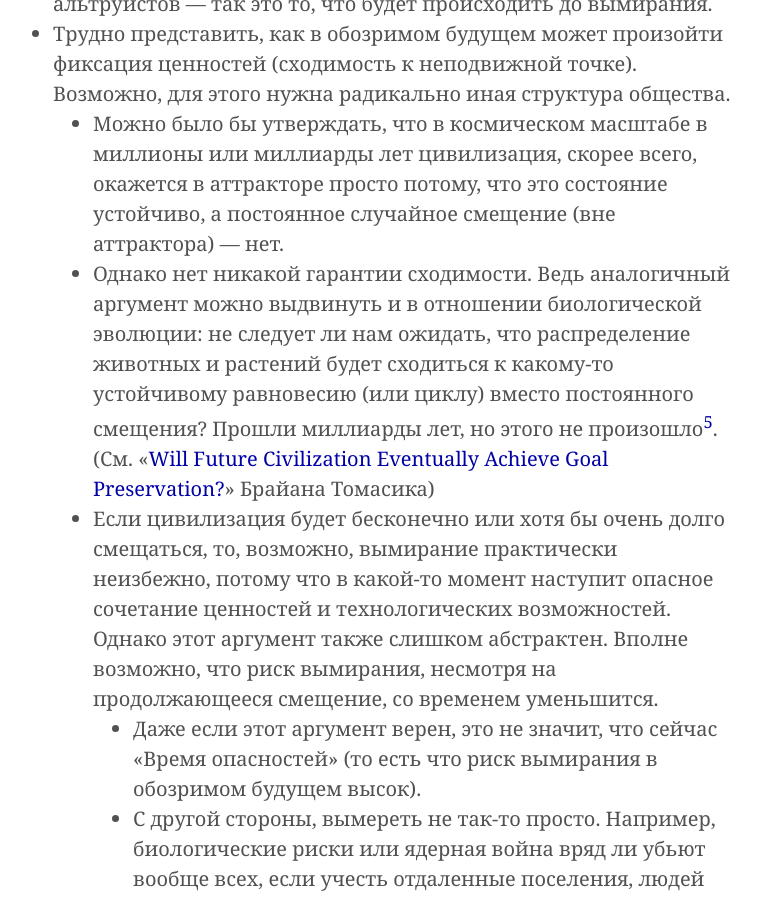
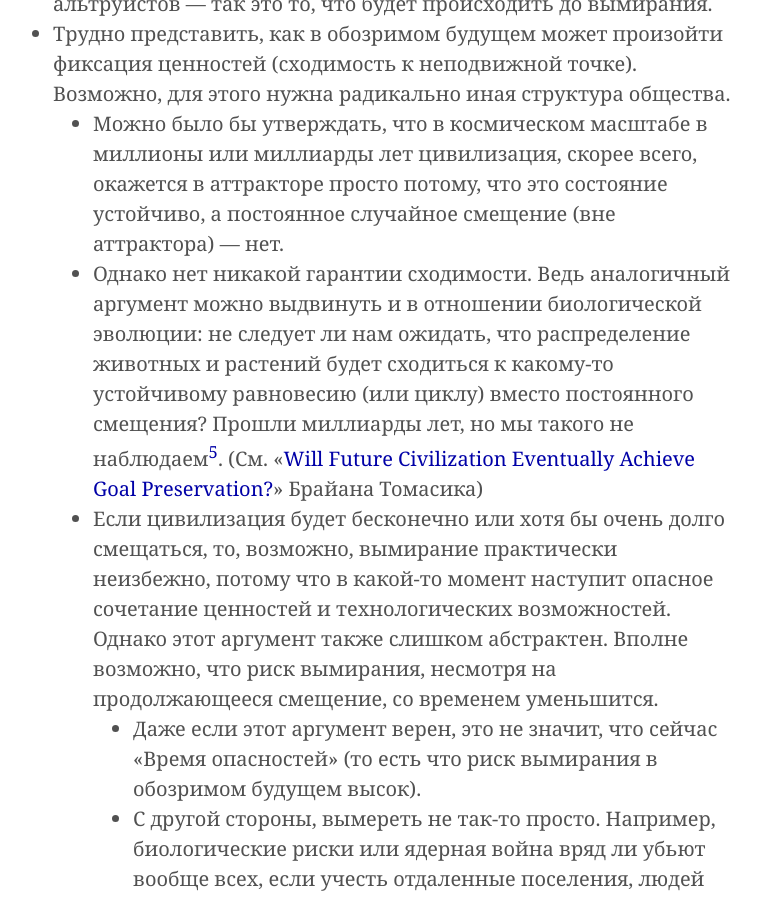
Before and after one commit to ReducingSuffering/reducingsuffering.github.io, a Jekyll site: the page built from _articles/tobias-baumann-chaos-theory-attractors-and-longtermism.md, in a window 1280 px wide and 900 px high, scrolled down 4129 px. Shown: the whole window, without its empty margins (267-1028 px from the left). Built offline with Jekyll 4.4.1, drawn with Linux system fonts in a browser that asks for light colours; formulas are drawn with MathJax 3.

Commit message:
Update tobias-baumann-chaos-theory-attractors-and-longtermism.md

```diff
--- a/_articles/tobias-baumann-chaos-theory-attractors-and-longtermism.md
+++ b/_articles/tobias-baumann-chaos-theory-attractors-and-longtermism.md
@@ -53,7 +53,7 @@ math: true
 - Из некоторых предположений космологии следует, что вымирание в конце концов неизбежно (например, из-за [тепловой смерти Вселенной](https://ru.wikipedia.org/wiki/%D0%A2%D0%B5%D0%BF%D0%BB%D0%BE%D0%B2%D0%B0%D1%8F_%D1%81%D0%BC%D0%B5%D1%80%D1%82%D1%8C_%D0%92%D1%81%D0%B5%D0%BB%D0%B5%D0%BD%D0%BD%D0%BE%D0%B9)). Однако, что важно для эффективных альтруистов — так это то, что будет происходить до вымирания.
 - Трудно представить, как в обозримом будущем может произойти фиксация ценностей (сходимость к неподвижной точке). Возможно, для этого нужна радикально иная структура общества.
   - Можно было бы утверждать, что в космическом масштабе в миллионы или миллиарды лет цивилизация, скорее всего, окажется в аттракторе просто потому, что это состояние устойчиво, а постоянное случайное смещение (вне аттрактора) — нет.
-  - Однако нет никакой гарантии сходимости. Ведь аналогичный аргумент можно выдвинуть и в отношении биологической эволюции: не следует ли нам ожидать, что распределение животных и растений будет сходиться к какому-то устойчивому равновесию (или циклу) вместо постоянного смещения? Прошли миллиарды лет, но этого не произошло[^5]. (См. «[Will Future Civilization Eventually Achieve Goal Preservation?](https://reducing-suffering.org/will-future-civilization-eventually-achieve-goal-preservation)» Брайана Томасика)
+  - Однако нет никакой гарантии сходимости. Ведь аналогичный аргумент можно выдвинуть и в отношении биологической эволюции: не следует ли нам ожидать, что распределение животных и растений будет сходиться к какому-то устойчивому равновесию (или циклу) вместо постоянного смещения? Прошли миллиарды лет, но мы такого не наблюдаем[^5]. (См. «[Will Future Civilization Eventually Achieve Goal Preservation?](https://reducing-suffering.org/will-future-civilization-eventually-achieve-goal-preservation)» Брайана Томасика)
   - Если цивилизация будет бесконечно или хотя бы очень долго смещаться, то, возможно, вымирание практически неизбежно, потому что в какой-то момент наступит опасное сочетание ценностей и технологических возможностей. Однако этот аргумент также слишком абстрактен. Вполне возможно, что риск вымирания, несмотря на продолжающееся смещение, со временем уменьшится.
     - Даже если этот аргумент верен, это не значит, что сейчас «Время опасностей» (то есть что риск вымирания в обозримом будущем высок).
     - С другой стороны, вымереть не так-то просто. Например, биологические риски или ядерная война вряд ли убьют вообще всех, если учесть отдаленные поселения, людей на подводных лодках, людей, находящихся в полете в момент катастрофы, людей на МКС и так далее.<br><br>
```
